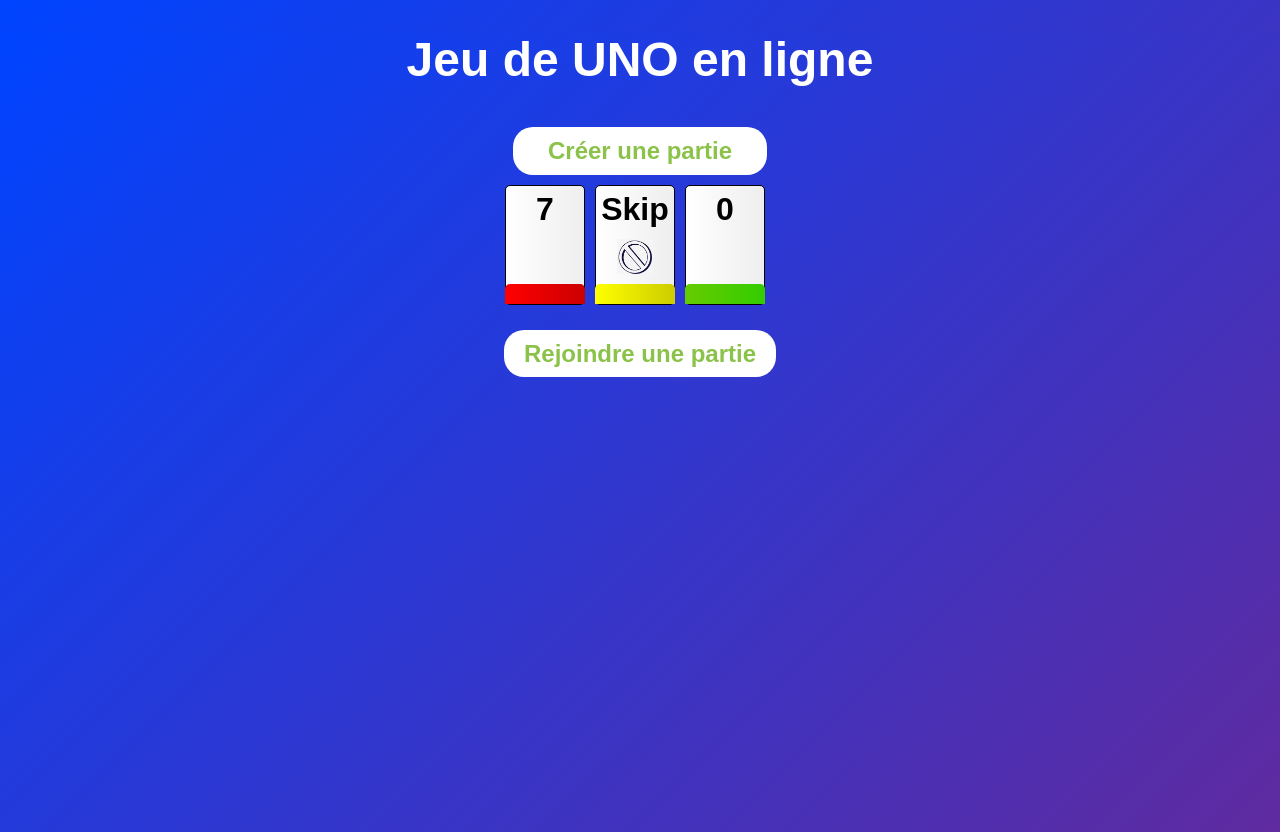
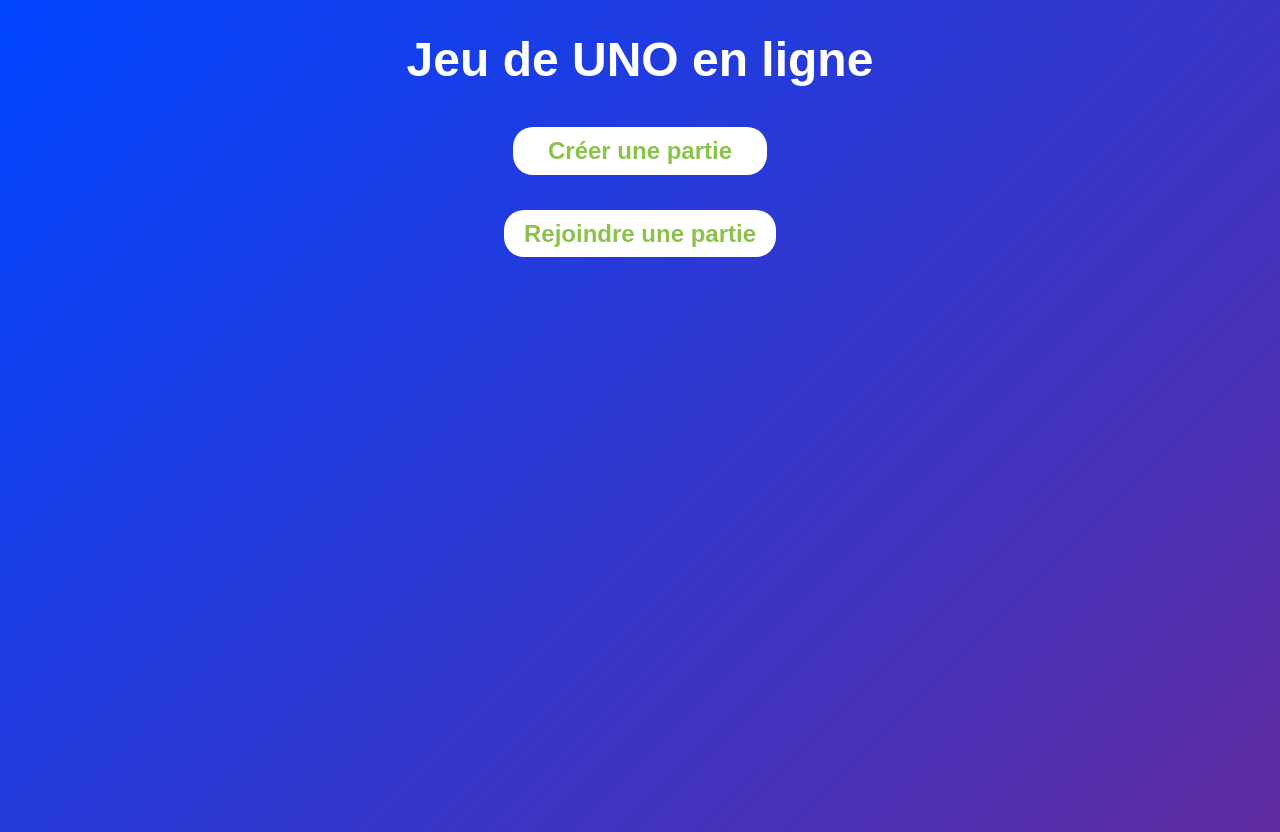
Before and after one commit to BlizzFir3/Uno, a website: page Accueil.html in a window 1280 px wide. Drawn offline with Linux system fonts and the light colour scheme.

Commit message:
Update Accueil.html

```diff
--- a/Accueil.html
+++ b/Accueil.html
@@ -15,7 +15,7 @@
 		<div class="symbol">+</div>
 		<div class="color red"></div>
 		</div> --->
-		<div class="uno-hand">
+		<!---<div class="uno-hand">
 			<div class="uno-card">
 				<div class="number">7</div>
 				<div class="symbol"></div>
@@ -31,7 +31,7 @@
 				<div class="symbol"></div>
 				<div class="color green"></div>
 			</div>
-		</div>
+		</div> --->
 
     <div class="login-popup">
       <div class="form-popup" id="popupForm">
```
